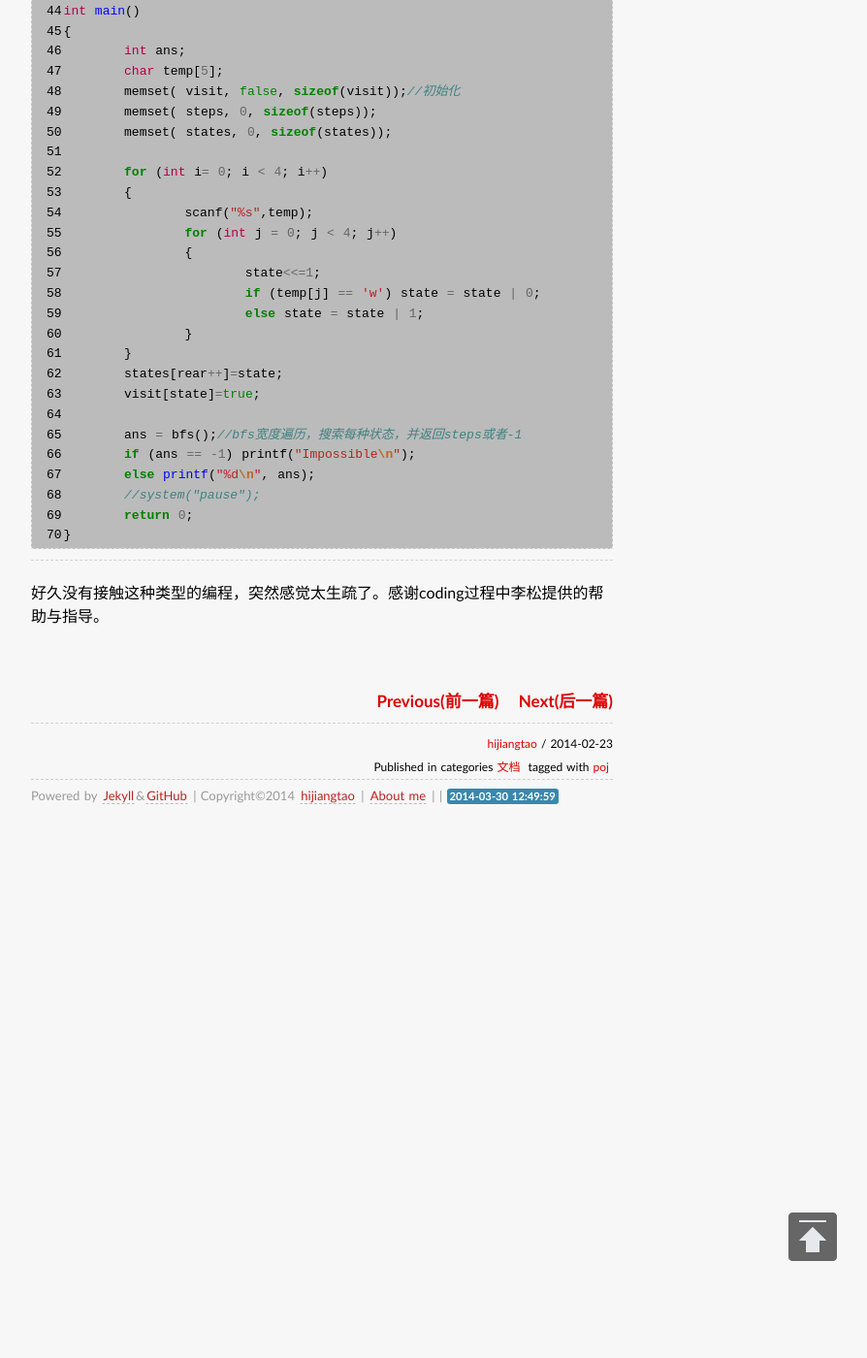
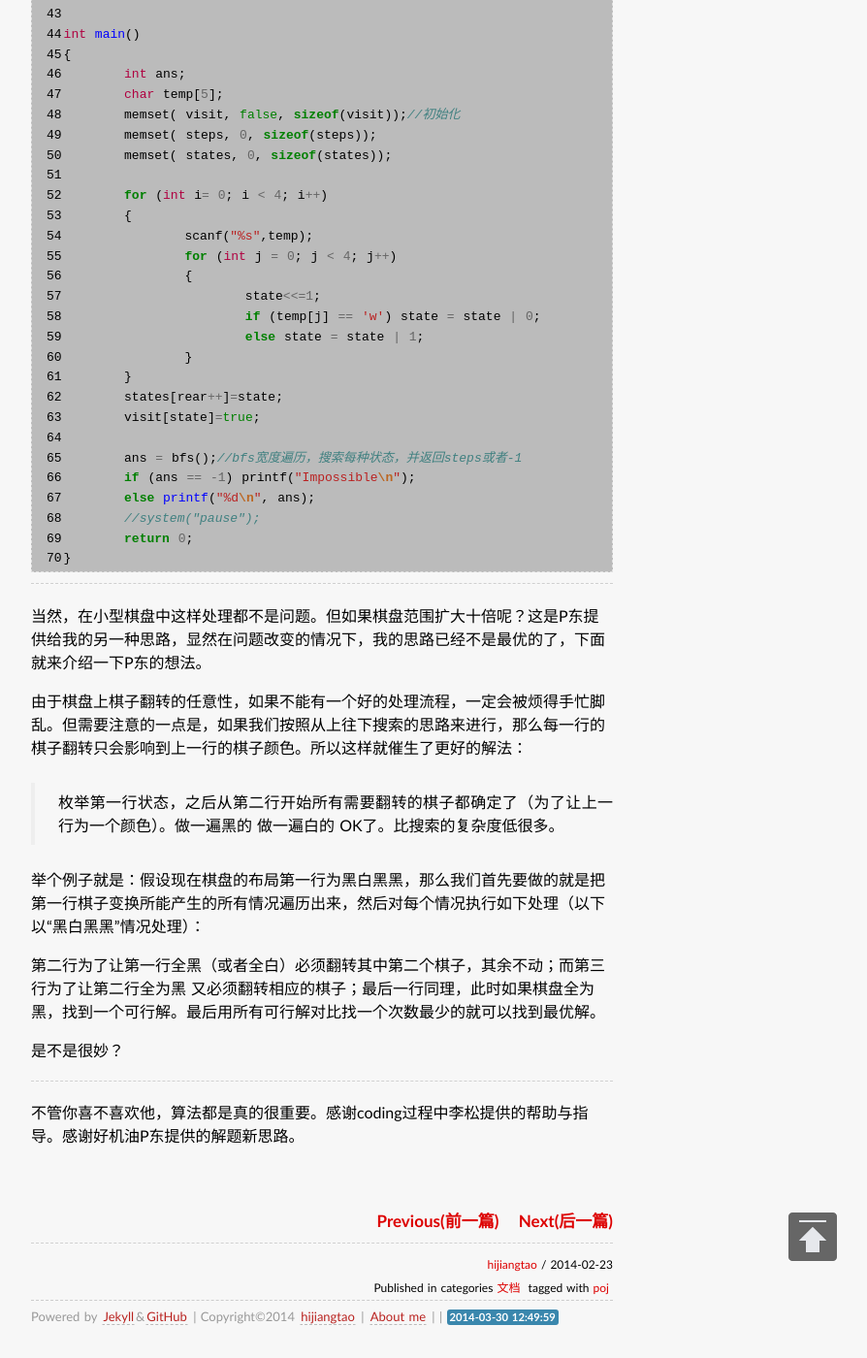
Before and after one commit to jessica0530/hijiangtao.github.io, a Jekyll site: the page built from _posts/2014-02-23-poj1753.md, in a window 1280 px wide and 1400 px high, scrolled down 1702 px. Shown: the whole window at 97% size, without its empty margins (308-1202 px from the left). Built offline with Jekyll 4.4.1, drawn with Linux system fonts in a browser that asks for light colours; some web fonts are replaced; Markdown is read by kramdown in place of the engine named in the settings; comment, search, counter and statistics services are not loaded; some of the changed text lies outside the part shown.

Commit message:
modify-poj1753

```diff
--- a/_posts/2014-02-23-poj1753.md
+++ b/_posts/2014-02-23-poj1753.md
@@ -17,7 +17,7 @@ tags: poj
 
 2. 棋子及其四周棋子的翻转需要考虑的是对于边界棋子情况的分析。棋子的翻转可以通过**异或操作**实现。
 
-3. 本题主要运用的思想还有BFS广度优先搜索算法，通过一个数组（包含rear和front）记录搜索过程中记到的所有情况，以此在这些情况上进行翻转变换，并把新产生的棋盘局面不断记录到队首，以此实现对棋盘的所有情况的枚举。枚举过程中需要注意的一点是一点要想办法防止重复的枚举，不然程序可能就会进入死循环状态。
+3. 本题主要运用的思想还有BFS广度优先搜索算法，通过一个数组（包含rear和front）记录搜索过程中记到的所有情况，以此在这些情况上进行翻转变换，并把新产生的棋盘局面不断记录到队首，以此实现对棋盘的所有情况的枚举。枚举过程中需要注意的一点是想办法防止重复的枚举，不然程序可能就会进入死循环状态，我这里是开了一个数组visit对是否访问进行标记。
 
 ----
 
@@ -100,4 +100,18 @@ int main()
 
 ----
 
-好久没有接触这种类型的编程，突然感觉太生疏了。感谢coding过程中李松提供的帮助与指导。
+当然，在小型棋盘中这样处理都不是问题。但如果棋盘范围扩大十倍呢？这是P东提供给我的另一种思路，显然在问题改变的情况下，我的思路已经不是最优的了，下面就来介绍一下P东的想法。
+
+由于棋盘上棋子翻转的任意性，如果不能有一个好的处理流程，一定会被烦得手忙脚乱。但需要注意的一点是，如果我们按照从上往下搜索的思路来进行，那么每一行的棋子翻转只会影响到上一行的棋子颜色。所以这样就催生了更好的解法：
+
+>枚举第一行状态，之后从第二行开始所有需要翻转的棋子都确定了（为了让上一行为一个颜色）。做一遍黑的 做一遍白的 OK了。比搜索的复杂度低很多。
+
+举个例子就是：假设现在棋盘的布局第一行为黑白黑黑，那么我们首先要做的就是把第一行棋子变换所能产生的所有情况遍历出来，然后对每个情况执行如下处理（以下以“黑白黑黑”情况处理）：
+
+第二行为了让第一行全黑（或者全白）必须翻转其中第二个棋子，其余不动；而第三行为了让第二行全为黑 又必须翻转相应的棋子；最后一行同理，此时如果棋盘全为黑，找到一个可行解。最后用所有可行解对比找一个次数最少的就可以找到最优解。
+
+是不是很妙？
+
+----
+
+不管你喜不喜欢他，算法都是真的很重要。感谢coding过程中李松提供的帮助与指导。感谢好机油P东提供的解题新思路。
```
